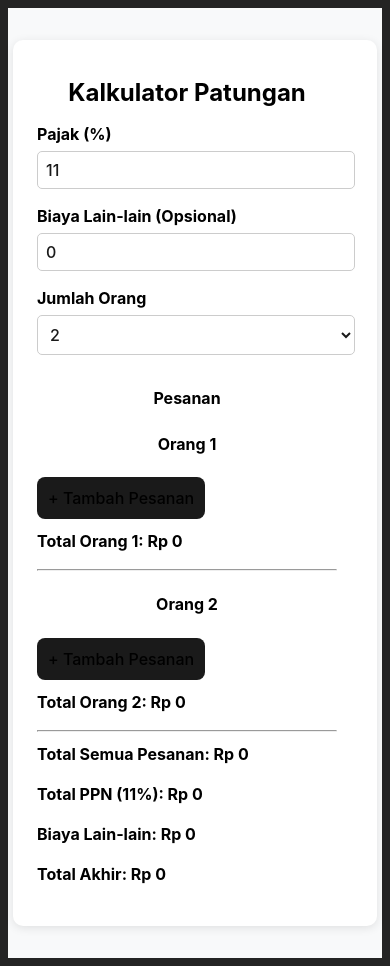
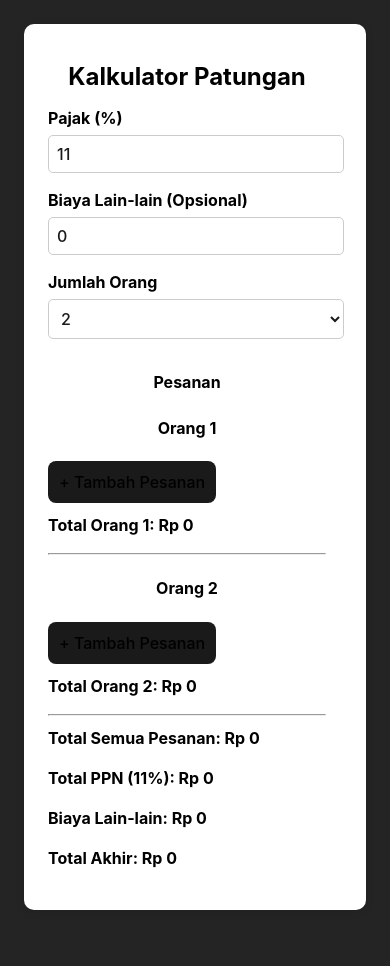
Before and after one commit to TeukuRizqyRamadhan/patungan, a React (Vite) app: page / in a window 390 px wide. After the commit the page ends 934 px from the top, so only its background shows below. Built offline with nearby package versions, Linux system fonts and the light colour scheme.

Commit message:
responsive

```diff
--- a/src/styles/SplitBillCalculator.css
+++ b/src/styles/SplitBillCalculator.css
@@ -104,14 +104,10 @@ button:focus-visible {
 
 .container {
     display: flex;
-    flex-direction: column;
-    align-items: center;
-    padding: 2rem;
-    background-color: #f8f9fa;
-    min-height: 100vh;
+    justify-content: center;
 }
 
-.container h1,
+.card h1,
 h3,
 h4 {
     color: black;
```
